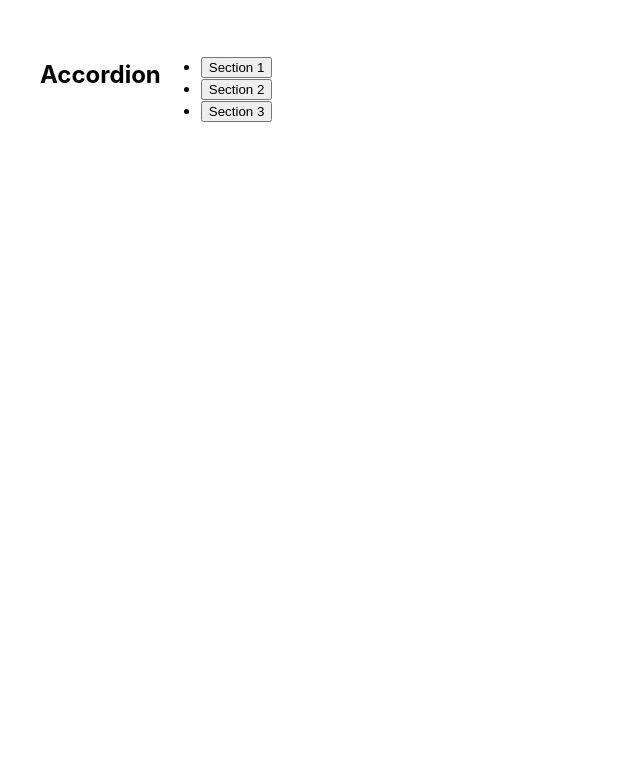
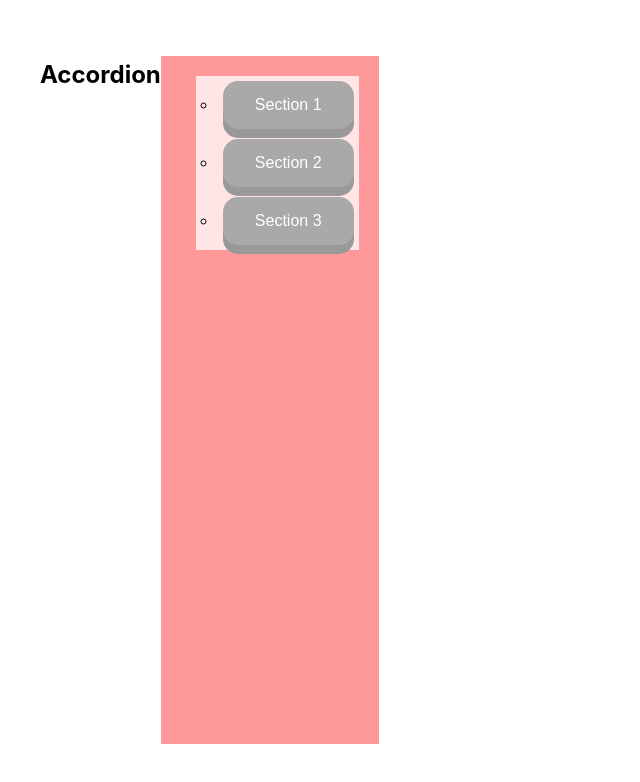
Before and after one commit to cpedersen/react-playground, a React (Create React App) app: page / in a window 1280 px wide. Shown: the top 782 px of the page, without its empty margins (0-640 px from the left). Built offline with nearby package versions, Linux system fonts and the light colour scheme.

Commit message:
Added experimental formatting to page

```diff
--- a/src/state-drills/Accordian.css
+++ b/src/state-drills/Accordian.css
@@ -0,0 +1,34 @@
+button {
+    background: darkgray;
+    border: none;
+    color: white;
+    padding: 15px 32px;
+    text-align: center;
+    text-decoration: none;
+    display: inline-block;
+    font-size: 16px;
+    border-radius: 15px;
+    box-shadow: 0 9px #999;
+    border: none;
+    outline: none;
+    /*box-shadow: 0 8px 16px 0 rgba(0,0,0,0.2), 0 6px 20px 0 rgba(0,0,0,0.19);*/
+}
+
+ul {
+    background: #ff9999;
+    padding: 20px 20px 0px 0px;
+  }
+
+li {
+    list-style-type: circle;
+    list-style-position: inside;
+    margin: 0 5 0 5;
+    padding: 5 5 5 5;
+    background: #ffe5e5;
+    padding: 5px;
+    margin-left: 35px;
+}
+
+p {
+    background: #ffe5e5;
+}
```
